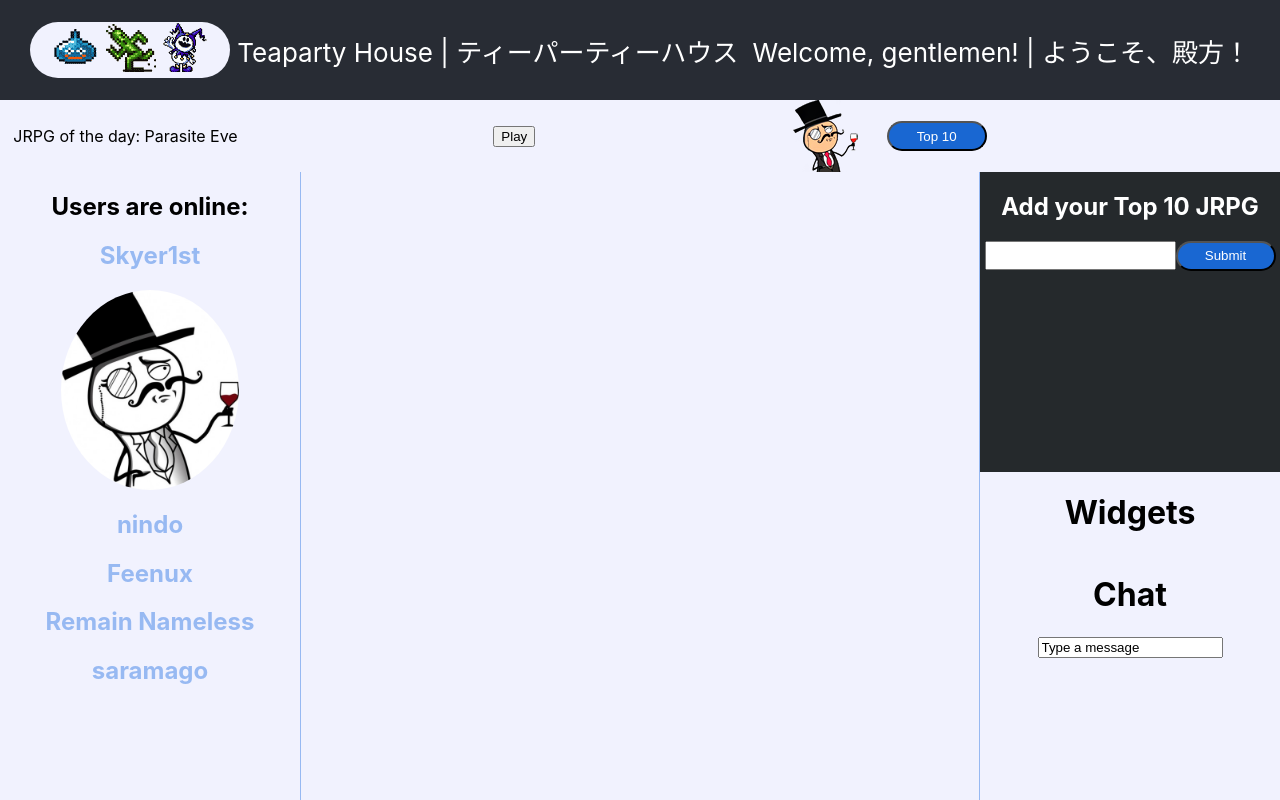
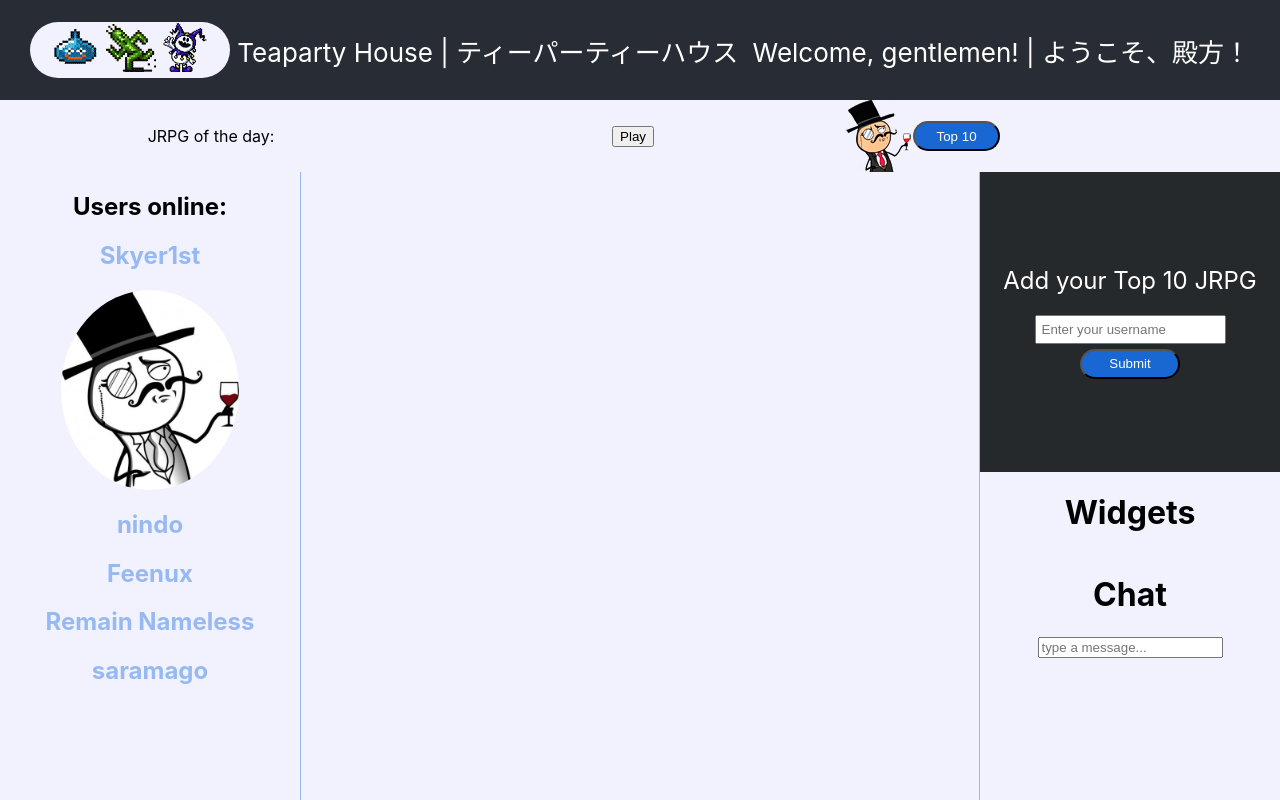
Before and after one commit to Johnny-Oleg/Teaparty-House, a React (Create React App) app: page / in a window 1280 px wide. Shown: the top 800 px of the page. Built offline with nearby package versions, Linux system fonts and the light colour scheme.

Commit message:
proptypes validation + minor optimise

```diff
--- a/package.json
+++ b/package.json
@@ -3,6 +3,8 @@
   "version": "0.1.0",
   "private": true,
   "dependencies": {
+    "@material-ui/core": "^4.11.2",
+    "@material-ui/icons": "^4.11.2",
     "@testing-library/jest-dom": "^5.11.6",
     "@testing-library/react": "^11.2.2",
     "@testing-library/user-event": "^12.5.0",
--- a/src/App.js
+++ b/src/App.js
@@ -2,6 +2,7 @@ import React, { useState, useEffect } from 'react';
 //import axios from 'axios';
 
 import data from './database/users.json';
+import JrpgOfTheDay from './components/JrpgOfTheDay/JrpgOfTheDay';
 import Player from './components/AudioPlayer/Player';
 import UserList from './components/UserList/UserList';
 import Form from './components/Form/Form';
@@ -9,10 +10,10 @@ import UsersOnline from './components/UsersOnline/UsersOnline';
 import Widgets from './components/Widgets/Widgets';
 import Chat from './components/Chat/Chat';
 import './App.css';
-//const track = './Butterfly Kiss.mp3';
+// const track = './Butterfly Kiss.mp3';
 import track from './Butterfly Kiss.mp3';
 
-const random = arr => arr[Math.floor(Math.random() * arr.length)];
+// const random = arr => arr[Math.floor(Math.random() * arr.length)];
 
 // var init = {
 //   method: 'GET',
@@ -62,11 +63,6 @@ const App = () => {
   //   console.log(visibleList);
   // }
 
-  const jrpgList = users.map(user => user.top.map(item => item.description.title));
-
-  const randomJrpg = random([...new Set(jrpgList.flat())]);
-
-  console.log(randomJrpg);
   console.log(users, 'users');
 
   if (!users) return <p>Loading, please wait...</p>;
@@ -82,7 +78,7 @@ const App = () => {
         <span>Welcome, gentlemen! | ようこそ、殿方！</span>
       </header>
       <div className="section">
-        <span>JRPG of the day: {randomJrpg}</span>
+        <JrpgOfTheDay users={users} />
         <Player track={track} />
         <img src="./images/Sire.png" alt="sir"/>
         <button className="user-btn" onClick={handleClick}>Top 10</button>
@@ -91,7 +87,7 @@ const App = () => {
         <UsersOnline />
         {visibleList && <UserList users={users} />}
         <div className="sidebar">
-          <Form />
+          <Form users={users} />
           <Widgets />
           <Chat />
         </div>
--- a/src/components/Chat/Chat.jsx
+++ b/src/components/Chat/Chat.jsx
@@ -4,7 +4,7 @@ const Chat = () => {
     return (
         <div>
             <h1>Chat</h1>
-            <input type="text" value="Type a message" />
+            <input type="text" value="" placeholder="type a message..." />
         </div>
     )
 }
--- a/src/components/Form/Form.jsx
+++ b/src/components/Form/Form.jsx
@@ -1,17 +1,91 @@
-import React from 'react';
+import React, { useState, useEffect } from 'react';
+import PropTypes from 'prop-types';
 
 import './form.css';
 
-const Form = () => {
+const Form = ({ users }) => {
+    const [newUser, setNewUser] = useState({
+        name: '',
+        avatar: '',
+        id: 4,
+        top: [
+            {
+                id: 0,
+                description: {
+                    title: '',
+                    art: '',
+                }
+
+            }
+        ],
+    });
+
+    // const [userAvatar, setUserAvatar] = useState('');
+
+    console.log(users);
+
+    const handleChange = ({ target: { value } }) => {
+        setNewUser({
+            name: value.trim(),
+            avatar: value ?? 'user-demo.jpg',
+            id: + 5,
+            top: [
+                {
+                    id: '1',
+                    description: {
+                        title: 'Lost Odyssey',
+                        art: value ?? '/images/jrpg/user-demo.jpg',
+                    }
+                }
+            ]
+        });
+        // setUserAvatar(value)
+        // console.log(value);
+    }
+
+    const handleSubmit = e => {
+        e.preventDefault();
+
+        // console.log(newUser, userAvatar);
+    }
+
+    useEffect(() => {
+        console.log(newUser, '->', usersArr);
+    }, [newUser])
+    // console.log(newUser);
+
+    let usersArr = [...users, newUser];
+    console.log(usersArr);
+
     return (
         <div className="form-top">
-            <h2>Add your Top 10 JRPG</h2>
-            <form>
-                <input className="form-top__input" type="text"/>
-                <button className="form-top__btn">Submit</button>
+            <label>Add your Top 10 JRPG</label>
+            <form onSubmit={handleSubmit}>
+                <input
+                    className="form-top__input"
+                    type="text"
+                    name={newUser.name}
+                    value={newUser.name}
+                    placeholder="Enter your username"
+                    onChange={handleChange}
+                />
+                {/* <input
+                    className="form-top__input"
+                    // type="file"
+                    type="text"
+                    name={newUser.avatar}
+                    value={newUser.avatar}
+                    onChange={handleChange}
+                /> */}
+                <br/>
+                <button className="form-top__btn" type="submit">Submit</button>
             </form>
         </div>
     )
 }
 
+Form.propTypes = {
+    users: PropTypes.object,
+}
+
 export default Form;
--- a/src/components/Form/form.css
+++ b/src/components/Form/form.css
@@ -3,16 +3,20 @@
     height: 300px;
     display: flex !important;
     flex-direction: column !important;
+    justify-content: center;
     align-items: center;
     background-color: #25292c;
 }
 
-.form-top > h2 {
+.form-top > label {
     color: #ffff;
+    font-size: 24px;
+    margin-bottom: 20px;
 }
 
 .form-top__input {
     padding: 5px;
+    margin-bottom: 5px;
 }
 
 .form-top__btn {
--- a/src/components/Jrpg/Jrpg.jsx
+++ b/src/components/Jrpg/Jrpg.jsx
@@ -1,4 +1,5 @@
 import React from 'react';
+import PropTypes from 'prop-types';
 import Tilt from 'react-tilt';
 
 const Jrpg = ({ id, description }) => {
@@ -22,4 +23,9 @@ const Jrpg = ({ id, description }) => {
     )
 }
 
+Jrpg.propTypes = {
+    id: PropTypes.string || PropTypes.number,
+    description: PropTypes.objectOf(PropTypes.string),
+}
+
 export default Jrpg;
--- /dev/null
+++ b/src/components/JrpgOfTheDay/JrpgOfTheDay.jsx
@@ -0,0 +1,45 @@
+import React, { useState, useEffect } from 'react';
+import PropTypes from 'prop-types';
+
+const random = arr => arr[Math.floor(Math.random() * arr.length)];
+
+const JrpgOfTheDay = ({ users }) => {
+    const [jrpg, setJrpg] = useState('');
+    const jrpgListTitle = users.map(user => user.top.map(item => item.description.title));
+    const randomJrpgTitle = random([...new Set(jrpgListTitle.flat())]);
+
+    //console.log(randomJrpgTitle, 'wtf?');
+    // setJrpg(randomJrpgTitle);
+    useEffect(() => {
+        // const jrpgListTitle = users.map(user => user.top.map(item => item.description.title));
+        // const randomJrpgTitle = random([...new Set(jrpgListTitle.flat())]);
+        // console.log(randomJrpgTitle, 'wtf?');
+
+        // window.addEventListener('DOMContentLoaded', (e) => setJrpg(randomJrpgTitle));
+        console.log('Component did mount (of the day)');
+    }, [])
+
+    window.addEventListener('load', () => setJrpg(randomJrpgTitle));
+    // const jrpgListTitle = users.map(user => user.top.map(item => item.description.title));
+    // const jrpgListArt = users.map(user => user.top.map(item => item.description.art));
+    // console.log(jrpgListTitle, 'wtf?');
+    // const randomJrpg = random([...new Set(jrpgListTitle.flat(), jrpgListArt.flat())]); //! title + art
+
+    return (
+        <div>
+            <span>JRPG of the day: {jrpg}</span>
+            {/* <span>JRPG of the day: {jrpgListTitle.map(item => item.description.title)}</span> */}
+            {/* <img className="Tilt-inner"
+                src={process.env.PUBLIC_URL + randomJrpgArt}
+                style={{width: "150px", height: "auto"}}
+                alt="jrpg"
+            />   */}
+        </div>
+    )
+}
+
+JrpgOfTheDay.propTypes = {
+    users: PropTypes.arrayOf(PropTypes.object),
+}
+
+export default JrpgOfTheDay;
--- a/src/components/User/User.jsx
+++ b/src/components/User/User.jsx
@@ -1,4 +1,6 @@
 import React, { useState, useEffect } from 'react';
+import PropTypes from 'prop-types';
+import FavoriteBorderIcon from '@material-ui/icons/FavoriteBorder';
 
 import Jrpg from '../Jrpg/Jrpg';
 import './user.css';
@@ -6,10 +8,7 @@ import './user.css';
 const User = ({ name, avatar, id, top }) => {
     //console.log(id);
     const [counter, setCounter] = useState(0);
-    const [color, setColor] = useState({
-        backgroundColor: '',
-        clicked: false
-    });
+    const [color, setColor] = useState({backgroundColor: '', clicked: false});
 
     const handleClick = () => {
         setCounter(counter + 1);
@@ -18,7 +17,12 @@ const User = ({ name, avatar, id, top }) => {
         !color.clicked && setColor({backgroundColor: 'red', clicked: true});
     }
 
-    console.log(counter, color.clicked, color.backgroundColor);
+    useEffect(() => {
+        console.log(counter, color.clicked, color.backgroundColor);
+
+    }, [counter, color])
+
+    // console.log(counter, color.clicked, color.backgroundColor);
 
     return (
         <div className="user">
@@ -28,13 +32,22 @@ const User = ({ name, avatar, id, top }) => {
                 src={process.env.PUBLIC_URL + avatar}
                 alt="avatar"
             />
-            <button className="user__btn" style={color} onClick={handleClick}></button>
+            {/* <button className="user__btn" style={color} onClick={handleClick}> */}
+                <FavoriteBorderIcon fontSize="small" className="user__btn" style={color} onClick={handleClick} />
+            {/* </button> */}
             <span>{counter}</span>
             <ul>
                 {top.map(jrpg => <Jrpg key={jrpg.id} {...jrpg} />)}
             </ul>
         </div>
     )
-};
+}
+
+User.propTypes = {
+    name: PropTypes.string,
+    avatar: PropTypes.string,
+    id: PropTypes.oneOfType([PropTypes.string, PropTypes.number]),
+    top: PropTypes.arrayOf(PropTypes.object),
+}
 
 export default User;
--- a/src/components/User/user.css
+++ b/src/components/User/user.css
@@ -12,9 +12,10 @@
 }
 
 .user__btn {
-    width: 20px;
-    height: 20px;
-    border-radius: 50%;
+    width: 30px;
+    height: 30px;
+    margin: 5px;
+    border-radius: 30%;
 }
 
 /* .user__btn:active {
--- a/src/components/UserList/UserList.jsx
+++ b/src/components/UserList/UserList.jsx
@@ -1,4 +1,5 @@
 import React from 'react';
+import PropTypes from 'prop-types';
 // import FlipMove from 'react-flip-move';
 
 import User from '../User/User';
@@ -7,10 +8,14 @@ import './userlist.css';
 const UserList = ({ users }) => {
     console.log(users);
     return (
-        <div className="user__list">
+        <ul className="user__list">
             {users.map((item, index) => <User key={item.id} {...item} />)}
-        </div>
+        </ul>
     )
 }
 
+UserList.propTypes = {
+    users: PropTypes.arrayOf(PropTypes.object),
+}
+
 export default UserList;
--- a/src/components/UsersOnline/UsersOnline.jsx
+++ b/src/components/UsersOnline/UsersOnline.jsx
@@ -5,7 +5,7 @@ import './usersonline.css';
 const UsersOnline = () => {
     return (
         <div className="users__online">
-            <h2>Users are online:</h2>
+            <h2>Users online:</h2>
             <h2 className="users__online-name">Skyer1st</h2>
             <div className="users__online-img on">
                 <img className="users__online-img" src="./images/user-demo.jpg" alt="user"/>
```
Also changed, not shown: 2 other files (tests, documents, lock files or other folders).
